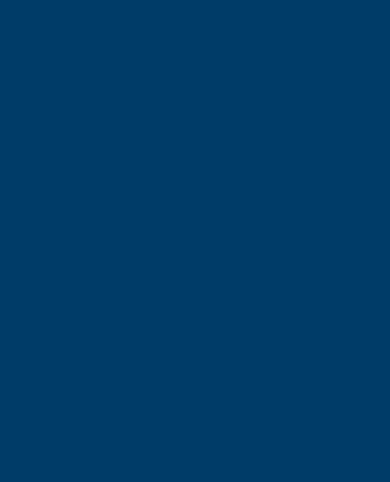
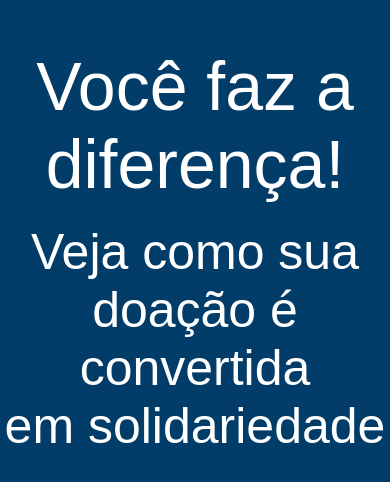
Before and after one commit to guiestrela/PCO, a React (Vite) app: page / in a window 390 px wide. Shown: the part 5161-5643 px from the top of the page. Built offline with nearby package versions, Linux system fonts and the light colour scheme.

Commit message:
feat(SectionEnter): add text and styling
- Added text components to SectionEnter
- Styled text components with specific colors
- Implemented responsive design for text
- Added padding to TextContainer
- Improved visual appeal of the section

```diff
--- a/src/assets/components/SectionEnter/index.tsx
+++ b/src/assets/components/SectionEnter/index.tsx
@@ -1,11 +1,16 @@
-import { MainContainerEnter, MasterContainerEnter } from "./style";
+import { MainContainerEnter, MasterContainerEnter, TextContainer, TextInfo, TituloInfo } from "./style";
 
 function SectionEnter() {
     return (
         <>
             <MasterContainerEnter>
                 <MainContainerEnter backgroundcolor="#023D69">
-
+                    <TextContainer>
+                        <TituloInfo fontsize="68px" fontweight="400" color="#FFFFFF">Você faz a diferença!</TituloInfo>
+                        <TextInfo color="#FFFFFF" fontfamily="Poppins" fontsize="50px" fontweight="500">
+                            Veja como sua doação é convertida<br/> em solidariedade
+                        </TextInfo>
+                    </TextContainer>
                 </MainContainerEnter>
             </MasterContainerEnter>
         </>
--- a/src/assets/components/SectionEnter/style.ts
+++ b/src/assets/components/SectionEnter/style.ts
@@ -4,6 +4,11 @@ interface  MainContainerEnterType {
     backgroundimage?: string
     backgroundcolor?: string
 
+}
+
+interface  TextContainerType {
+    paddingleft?: string
+    paddingright?: string
 }
 
 interface TituloInfoType {
@@ -40,11 +45,25 @@ export const MainContainerEnter = styled.div<MainContainerEnterType>`
     background-position-x: 100%;
 `;
 
+export const TextContainer = styled.div<TextContainerType>`
+    display: flex;
+    flex-direction: column;
+    justify-content: center;
+    align-items: center;
+    width: 100%;
+    height: 673px;
+    padding-left: ${ props => props.paddingleft ? props.paddingleft : ''};
+    padding-right: ${ props => props.paddingright ? props.paddingright : ''};
+    gap: 20px;
+`;
+
 export const TituloInfo = styled.h1<TituloInfoType>`
     font-family: 'Poppins', sans-serif;
     font-size: ${props => props.fontsize ? props.fontsize : '40px'};
     font-weight: ${props => props.fontweight ? props.fontweight : '600'};
     color: ${props => props.color ? props.color : ''};
+    text-align: center;
+
 `;
 
 export const TextInfo = styled.p<TextInfoType>`
@@ -52,4 +71,5 @@ export const TextInfo = styled.p<TextInfoType>`
     font-size: ${props => props.fontsize ? props.fontsize : ''};
     font-weight: ${props => props.fontweight ? props.fontweight : ''};
     color: ${props => props.color ? props.color : ''};
+    text-align: center;
 `;
```
